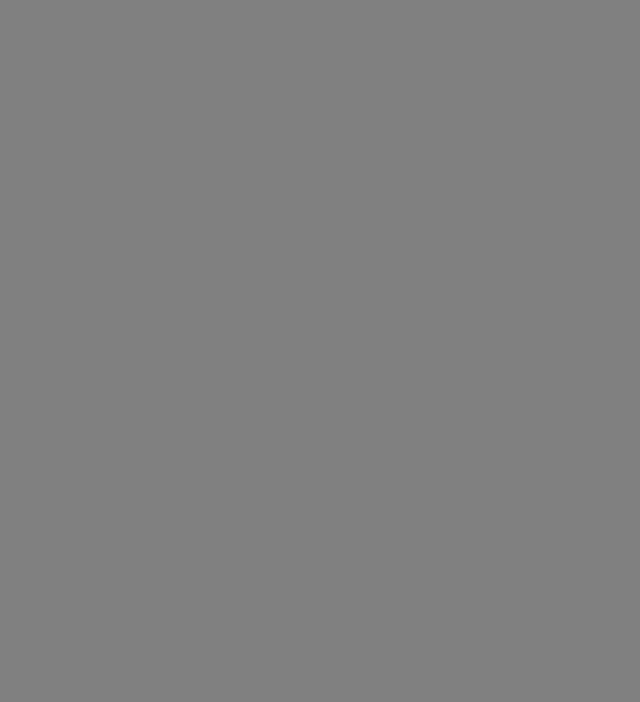
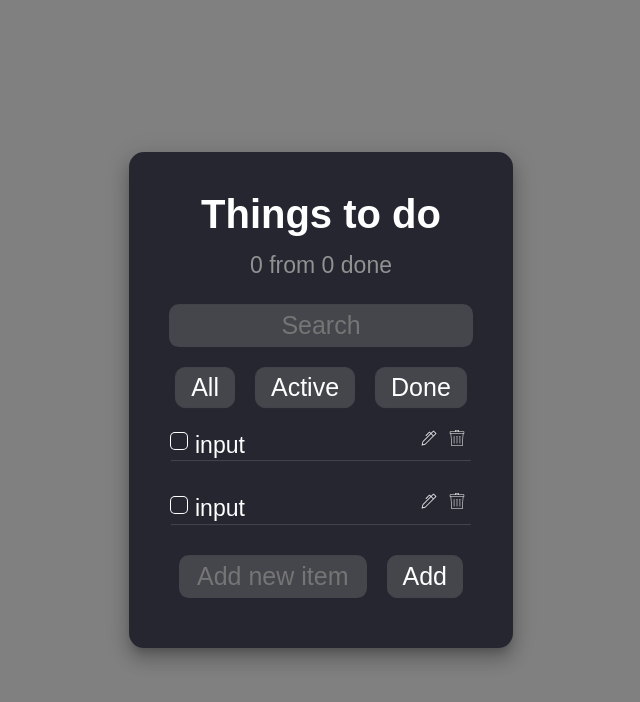
Before and after one commit to varenyk-lover/to-do-list-react, a React (Create React App) app: page / in a window 1280 px wide. Shown: the top 702 px of the page, without its empty margins (319-959 px from the left). Built offline with nearby package versions, Linux system fonts and the light colour scheme.

Commit message:
Updated design of all components.

```diff
--- a/src/components/atoms/Button.jsx
+++ b/src/components/atoms/Button.jsx
@@ -3,8 +3,8 @@ import PropTypes from "prop-types";
 import styled from "styled-components";
 
 
-const Button = ({onClick, text, children}) => (
-    <StyledButton onClick={onClick}>{children || text}</StyledButton>
+const Button = ({onClick, text, children, isPrimary}) => (
+    <StyledButton className="redTest" onClick={onClick} primary={isPrimary}>{children || text}</StyledButton>
 );
 
 
@@ -14,28 +14,34 @@ export default Button;
 Button.propTypes = {
     children: PropTypes.node,
     text: PropTypes.string,
-    onClick: PropTypes.func.isRequired
+    onClick: PropTypes.func.isRequired,
+    primary: PropTypes.bool
 }
 
 Button.defaultProps = {
     text: "",
+    primary: false
 }
 
 
 const StyledButton = styled.button`
-  background: ${({bgColor}) => bgColor || "#45454C"};
-  color: ${({color}) => color || "white"};
-  font-size: 25px;
-  margin: 10px;
-  padding: 5px 15px;
+  background: ${({primary}) => primary ? "#45454C" : "transparent"};
+    //background: ${({bgColor}) => bgColor || "#45454C"};
+  color: white;
+  font-size: ${({primary}) => primary ? "25px" : "20px"};
+  margin: ${({primary}) => primary ? "10px" : "0"};
+  padding: ${({primary}) => primary ? "5px 15px" : "3px 5px 0 5px"};
+  //padding: ;
   border-radius: 10px;
-  border-style: none;
-  border-color: transparent;
+  border: ${({primary}) => primary ? "1px solid #45454C" : "1px solid transparent"};;
 
   :hover {
-    background: ${({bgColor}) => bgColor || "white"};
-    color: ${({color}) => color || "#505053"};
-    border-color: ${({brdrColor}) => brdrColor || "white"};
+    background: ${({primary}) => primary ? "white" : "transparent"};
+    color: #262631;
+    border: 1px solid white;
     cursor: pointer;
+
   }
+
+
 `;
--- a/src/components/atoms/Checkbox.jsx
+++ b/src/components/atoms/Checkbox.jsx
@@ -26,18 +26,26 @@ Checkbox.propTypes = {
 const CheckboxContainer = styled.div`
   display: inline-block;
   vertical-align: middle;
+  background: transparent;
 `;
 
 const Icon = styled.svg`
   fill: none;
   stroke: black;
   stroke-width: 2px;
+  //background: white;
+  //background-color: white;
+  background: ${({isChecked}) => (isChecked ? 'white' : '#262631')};
+  border-radius: 2px;
+
+
 `;
+
 // Hide checkbox visually but remain accessible to screen readers.
 const HiddenCheckbox = styled.input.attrs({ type: 'checkbox' })`
   border: 0;
   clip: rect(0 0 0 0);
-  clippath: inset(50%);
+  //clippath: inset(50%);
   height: 1px;
   margin: -1px;
   overflow: hidden;
@@ -45,20 +53,25 @@ const HiddenCheckbox = styled.input.attrs({ type: 'checkbox' })`
   position: absolute;
   white-space: nowrap;
   width: 1px;
+
+
 `;
 
 const StyledCheckbox = styled.div`
   display: inline-block;
   width: 16px;
   height: 16px;
-  background: ${({ isChecked }) => (isChecked ? 'white' : '#262631')}
-  border-radius: 2px;
+    //background: ${({isChecked}) => (isChecked ? 'white' : '#262631')};
+  background-color: transparent;
+  border-radius: 4px;
   box-shadow: 0 0 0 1px white;
   transition: all 150ms;
 
-
+  :hover {
+    cursor: pointer;
+  }
 
   ${Icon} {
-    visibility: ${({ isChecked }) => (isChecked ? 'visible' : 'hidden')}
+    visibility: ${({isChecked}) => (isChecked ? 'visible' : 'hidden')};
   }
 `;
--- a/src/components/atoms/Counter.jsx
+++ b/src/components/atoms/Counter.jsx
@@ -24,6 +24,9 @@ Counter.defaultProps = {
 
 
 const StyledCounter = styled.p`
-  background: ${({bgColor}) => bgColor || "#45454C"};
-  color: ${({color}) => color || "white"};
+  padding: 15px 0 15px 0;
+  background: transparent;
+  color: #919191;
+  font-size: 23px;
+  text-align: center;
 `;
--- a/src/components/atoms/Input.jsx
+++ b/src/components/atoms/Input.jsx
@@ -20,20 +20,24 @@ Input.propTypes = {
 
 const StyledInput = styled.input`
   background: ${({bgColor}) => bgColor || "#45454C"};
-  color: ${({color}) => color || "#505053"};
+  color: ${({color}) => color || "white"};
   font-size: 25px;
   margin: 10px;
   padding: 5px 15px;
   border-radius: 10px;
-  border-style: none;
+  border-style: solid;
   cursor: pointer;
   border-color: transparent;
+  width: 100%;
 
   ::placeholder {
     text-align: center;
   }
 
-  :hover {
+
+  :focus {
+    outline: 0;
+    outline-offset: 0;
     border-color: white;
   }
 `;
--- a/src/components/atoms/PenSvg.jsx
+++ b/src/components/atoms/PenSvg.jsx
@@ -1,16 +1,15 @@
 import React from 'react';
 import styled from 'styled-components';
-import { ReactComponent as PenIcon } from "../../assets/images/pen-icon.svg"
+import {ReactComponent as PenIcon} from "../../assets/images/pen-icon.svg";
 
 const StyledIconPen = styled(PenIcon)`
   width: 16px;
   height: 16px;
-  fill: ${({color}) => color || "white"};
+  fill: white;
   background-color: transparent;
 
-  :hover {
-    background-color: transparent;
-  }
+
+
 `;
 
 const PenSvg = () => (
--- a/src/components/atoms/Title.jsx
+++ b/src/components/atoms/Title.jsx
@@ -17,6 +17,8 @@ Title.propTypes = {
 
 
 const StyledTitle = styled.h1`
-  background: ${({bgColor}) => bgColor || "#45454C"};
-  color: ${({color}) => color || "white"};
+  background: transparent;
+  color: white;
+  text-align: center;
+  font-size: 40px;
 `;
--- a/src/components/molecules/Filter.jsx
+++ b/src/components/molecules/Filter.jsx
@@ -5,9 +5,9 @@ import Button from "../atoms/Button";
 
 const Filter = ({onClick}) => (
     <StyledFilterContainer>
-        <Button onClick={onClick} text="All"/>
-        <Button onClick={onClick} text="Active"/>
-        <Button onClick={onClick} text="Done"/>
+        <Button isPrimary onClick={onClick} text="All"/>
+        <Button isPrimary onClick={onClick} text="Active"/>
+        <Button isPrimary onClick={onClick} text="Done"/>
     </StyledFilterContainer>
 );
 
@@ -21,8 +21,7 @@ Filter.propTypes = {
 
 
 const StyledFilterContainer = styled.div`
-  background: ${({bgColor}) => bgColor || "#45454C"};
-  padding: 10px 0;
+  background: transparent;
+  //padding: 10px 0;
   display: flex;
-  justify-content: center;
 `;
--- a/src/components/molecules/Form.jsx
+++ b/src/components/molecules/Form.jsx
@@ -6,8 +6,8 @@ import Button from "../atoms/Button";
 
 const Form = ({handleSubmit, onChangeHandler, input, onClick}) => (
     <StyledForm onSubmit={handleSubmit}>
-        <Input type="text" onChange={onChangeHandler} value={input} placeholder="Add new item"/>
-        <Button onClick={onClick} text="Add" type="submit"/>
+        <Input onChange={onChangeHandler} value={input} placeholder="Add new item"/>
+        <Button isPrimary onClick={onClick} text="Add" type="submit"/>
     </StyledForm>
 );
 
@@ -25,4 +25,5 @@ Form.propTypes = {
 
 const StyledForm = styled.form`
   background: ${({bgColor}) => bgColor || "#262631"};
+  display: flex;
 `;
--- /dev/null
+++ b/src/components/molecules/TaskItem.jsx
@@ -0,0 +1,50 @@
+import React from "react";
+import PropTypes from "prop-types";
+import styled from "styled-components";
+import Checkbox from "../atoms/Checkbox";
+import Button from "../atoms/Button";
+import PenSvg from "../atoms/PenSvg";
+import GarbageTrashSvg from "../atoms/GarbageTrashSvg";
+
+const TaskItem = ({onClick, checkHandler, isChecked, input}) => (
+    <StyledTaskItem>
+
+        <label style={{background: "transparent", color: "white", paddingTop: "14px", fontSize: "23px"}}>
+            <Checkbox checked={isChecked} onChange={checkHandler}/>
+            <span style={{marginLeft: 8, background: "transparent"}}>input</span>
+        </label>
+
+
+        <StyledBtnContainer>
+            <Button onClick={onClick} children={<PenSvg/>}/>
+            <Button onClick={onClick} children={<GarbageTrashSvg/>}/>
+        </StyledBtnContainer>
+    </StyledTaskItem>
+
+);
+
+export default TaskItem;
+
+TaskItem.propTypes = {
+    onClick: PropTypes.func.isRequired,
+    checkHandler: PropTypes.func.isRequired,
+    isChecked: PropTypes.bool.isRequired,
+    input: PropTypes.string.isRequired,
+}
+
+const StyledTaskItem = styled.div`
+
+  background: transparent;
+  display: flex;
+  justify-content: space-between;
+  border-bottom: 1px solid #45454C;
+  margin-bottom: 20px;
+`;
+
+
+const StyledBtnContainer = styled.div`
+  background-color: transparent;
+  //padding-top: 10px;
+
+  margin-top: 6px;
+`;
--- /dev/null
+++ b/src/components/organisms/TaskList.jsx
@@ -0,0 +1,32 @@
+import React from "react";
+import PropTypes from "prop-types";
+import styled from "styled-components";
+import TaskItem from "../molecules/TaskItem";
+
+const TaskList = ({onClick, checkHandler, isChecked, input}) => (
+    <StyledTaskList>
+        {/*{tasks.map((task) => (*/}
+        <TaskItem checked={isChecked} onChange={checkHandler} onClick={onClick}/>
+
+
+        <TaskItem checked={isChecked} onChange={checkHandler} onClick={onClick}/>
+        {/*))}*/}
+    </StyledTaskList>
+
+);
+
+
+export default TaskList;
+
+
+TaskList.propTypes = {
+    onClick: PropTypes.func.isRequired,
+    checkHandler: PropTypes.func.isRequired,
+    isChecked: PropTypes.bool.isRequired,
+}
+
+const StyledTaskList = styled.div`
+  background: transparent;
+  padding: 0 2px;
+  width: 100%;
+`;
--- a/src/components/pages/MainPage.jsx
+++ b/src/components/pages/MainPage.jsx
@@ -1,8 +1,46 @@
 import React from 'react';
+import PropTypes from "prop-types";
+import styled from "styled-components";
+import Input from "../atoms/Input";
+import Counter from "../atoms/Counter";
+import Title from "../atoms/Title";
+import Filter from "../molecules/Filter";
+import Form from "../molecules/Form";
+import TaskList from "../organisms/TaskList";
 
 const MainPage = () => (
-    <>
-    </>
+    <StyledMainPage>
+        <Title title="Things to do"/>
+        <Counter/>
+        <Input type="text" placeholder="Search"/>
+        <Filter/>
+        <TaskList/>
+        <Form/>
+    </StyledMainPage>
 );
 
 export default MainPage;
+
+MainPage.propTypes = {
+    children: PropTypes.node,
+    text: PropTypes.string,
+    onClick: PropTypes.func.isRequired
+}
+
+
+const StyledMainPage = styled.div`
+  position: absolute;
+  top: 50%;
+  left: 50%;
+  transform: translate(-50%, -50%);
+  width: 30%;
+  display: flex;
+  align-items: center;
+  flex-direction: column;
+  padding: 40px;
+  background-color: #262631;
+  border-radius: 15px;
+  box-shadow: /* offset-x | offset-y | blur-radius | spread-radius | color */ 0px 12px 17px 2px hsla(0, 0%, 0%, 0.14),
+  0px 5px 22px 4px hsla(0, 0%, 0%, 0.12),
+  0px 7px 8px -4px hsla(0, 0%, 0%, 0.2);
+`;
```
